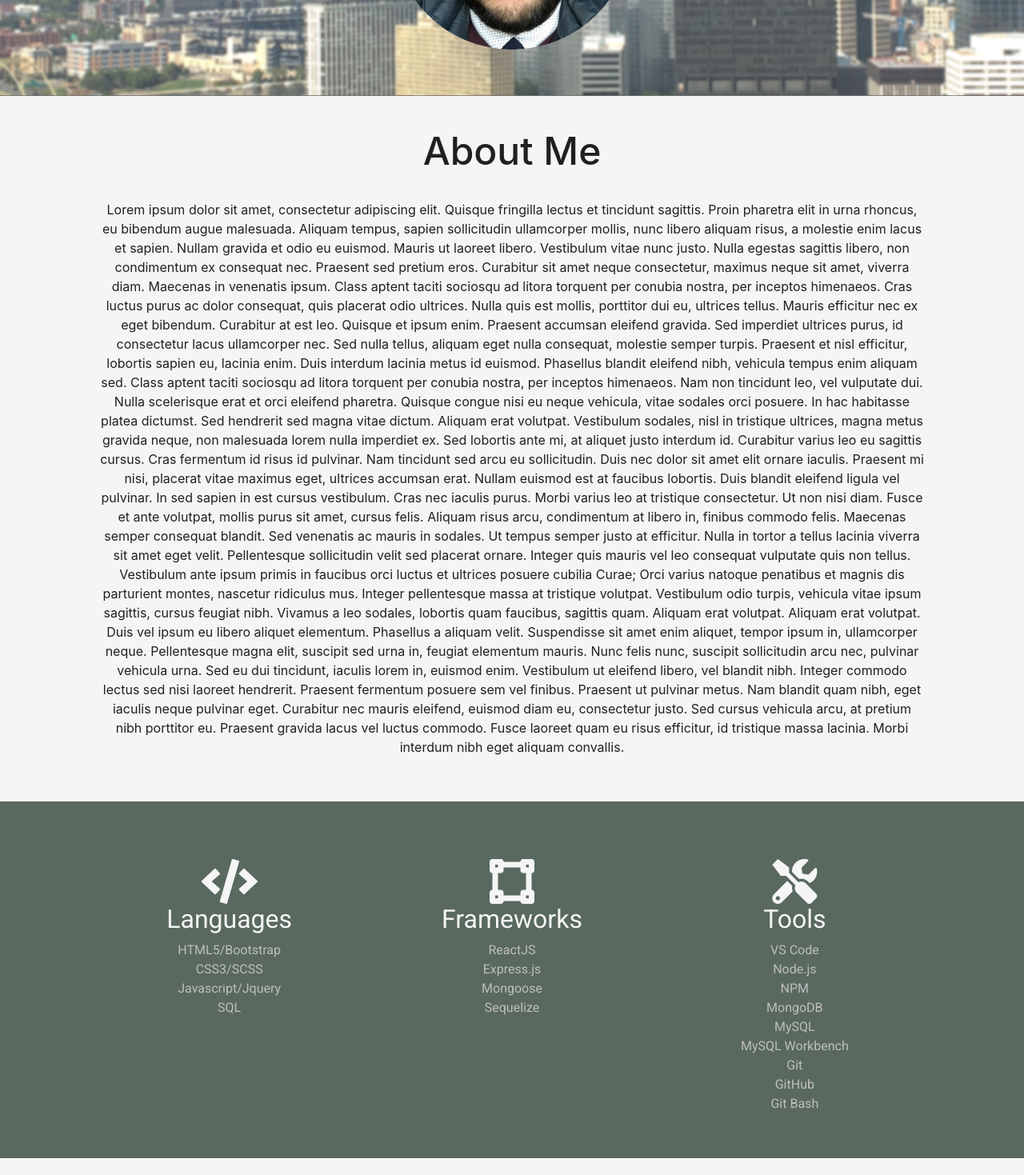
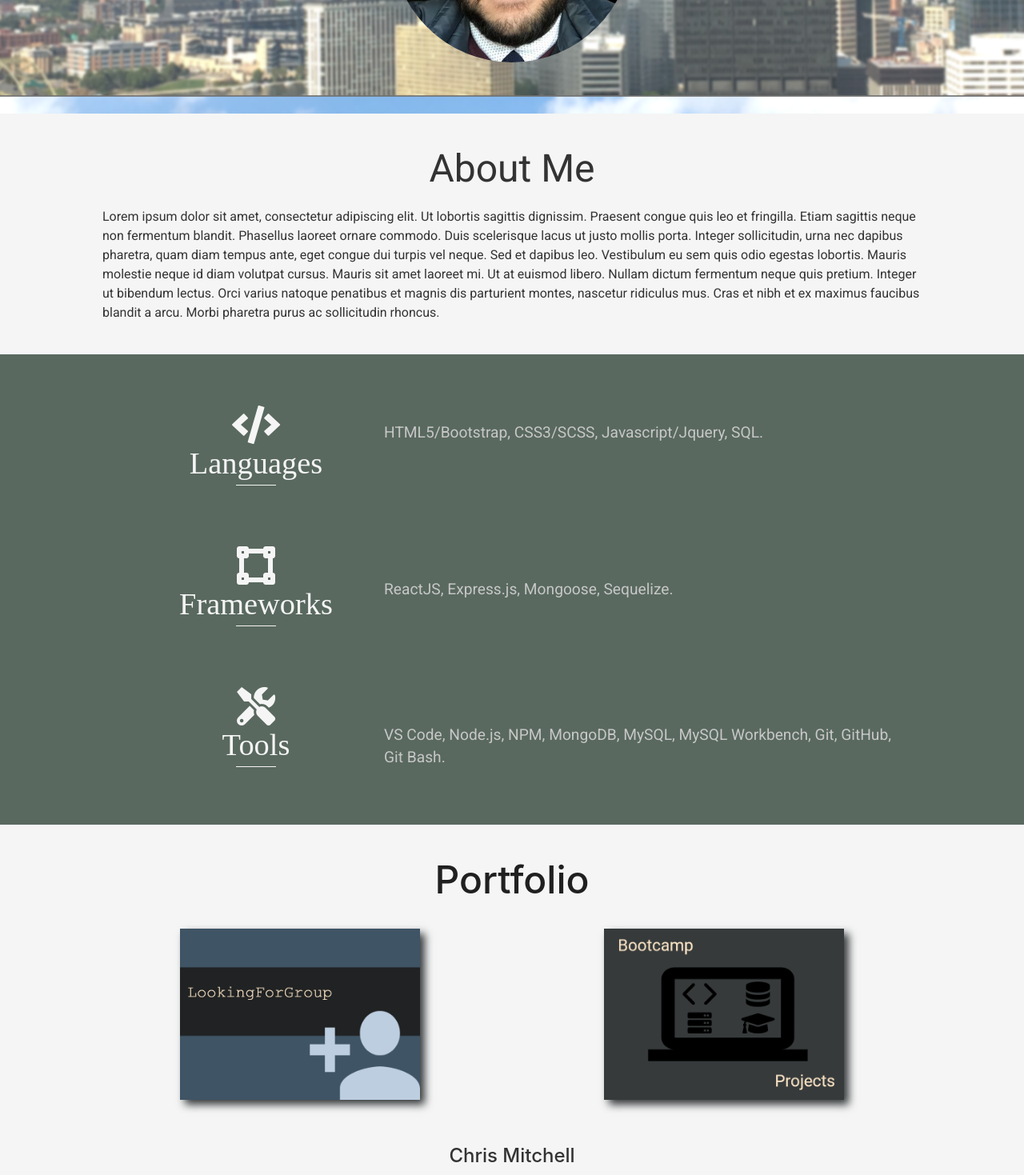
Before and after one commit to clmitchell630/personal-portfolio, a React (Create React App) app in the folder client/: page / in a window 1280 px wide. Shown: the part 680-2149 px from the top of the page at 80% size. Built offline with nearby package versions, Linux system fonts and the light colour scheme; a web font is replaced by a local one.

Commit message:
reformatted: nav, header, about, and tech sections to be responsive

```diff
--- a/client/src/components/About/about.scss
+++ b/client/src/components/About/about.scss
@@ -0,0 +1,20 @@
+@import url(https://fonts.googleapis.com/css?family=Roboto&display=swap);
+
+.about-style {
+  //element container
+  width: 100%;
+  min-height: 30vh;
+  background-color: #f5f5f5;
+  //text style
+  font-family: "Roboto", sans-serif;
+  h2 {
+    margin: 0;
+    padding: 5vh 0 2.5vh 0;
+    text-align: center;
+  }
+
+  p {
+    margin: 0;
+    padding: 0 10vw 5vh 10vw;
+  }
+}
--- a/client/src/components/About/index.js
+++ b/client/src/components/About/index.js
@@ -1,22 +1,16 @@
 import React from "react";
-import { render } from "react-dom";
+
+import "./about.scss";
 
 function About() {
     return (
-        <div>
+        <section className="about-style">
+            <h2>About Me</h2>
             <p>
-                Lorem ipsum dolor sit amet, consectetur adipiscing elit. Quisque fringilla lectus et tincidunt sagittis. Proin pharetra elit in urna rhoncus, eu bibendum augue malesuada. Aliquam tempus, sapien sollicitudin ullamcorper mollis, nunc libero aliquam risus, a molestie enim lacus et sapien. Nullam gravida et odio eu euismod. Mauris ut laoreet libero. Vestibulum vitae nunc justo. Nulla egestas sagittis libero, non condimentum ex consequat nec. Praesent sed pretium eros. Curabitur sit amet neque consectetur, maximus neque sit amet, viverra diam. Maecenas in venenatis ipsum. Class aptent taciti sociosqu ad litora torquent per conubia nostra, per inceptos himenaeos. Cras luctus purus ac dolor consequat, quis placerat odio ultrices. Nulla quis est mollis, porttitor dui eu, ultrices tellus. Mauris efficitur nec ex eget bibendum.
-
-    Curabitur at est leo. Quisque et ipsum enim. Praesent accumsan eleifend gravida. Sed imperdiet ultrices purus, id consectetur lacus ullamcorper nec. Sed nulla tellus, aliquam eget nulla consequat, molestie semper turpis. Praesent et nisl efficitur, lobortis sapien eu, lacinia enim. Duis interdum lacinia metus id euismod. Phasellus blandit eleifend nibh, vehicula tempus enim aliquam sed. Class aptent taciti sociosqu ad litora torquent per conubia nostra, per inceptos himenaeos. Nam non tincidunt leo, vel vulputate dui. Nulla scelerisque erat et orci eleifend pharetra. Quisque congue nisi eu neque vehicula, vitae sodales orci posuere. In hac habitasse platea dictumst. Sed hendrerit sed magna vitae dictum. Aliquam erat volutpat. Vestibulum sodales, nisl in tristique ultrices, magna metus gravida neque, non malesuada lorem nulla imperdiet ex.
-
-    Sed lobortis ante mi, at aliquet justo interdum id. Curabitur varius leo eu sagittis cursus. Cras fermentum id risus id pulvinar. Nam tincidunt sed arcu eu sollicitudin. Duis nec dolor sit amet elit ornare iaculis. Praesent mi nisi, placerat vitae maximus eget, ultrices accumsan erat. Nullam euismod est at faucibus lobortis. Duis blandit eleifend ligula vel pulvinar. In sed sapien in est cursus vestibulum. Cras nec iaculis purus. Morbi varius leo at tristique consectetur. Ut non nisi diam. Fusce et ante volutpat, mollis purus sit amet, cursus felis. Aliquam risus arcu, condimentum at libero in, finibus commodo felis. Maecenas semper consequat blandit.
-
-    Sed venenatis ac mauris in sodales. Ut tempus semper justo at efficitur. Nulla in tortor a tellus lacinia viverra sit amet eget velit. Pellentesque sollicitudin velit sed placerat ornare. Integer quis mauris vel leo consequat vulputate quis non tellus. Vestibulum ante ipsum primis in faucibus orci luctus et ultrices posuere cubilia Curae; Orci varius natoque penatibus et magnis dis parturient montes, nascetur ridiculus mus. Integer pellentesque massa at tristique volutpat. Vestibulum odio turpis, vehicula vitae ipsum sagittis, cursus feugiat nibh. Vivamus a leo sodales, lobortis quam faucibus, sagittis quam. Aliquam erat volutpat. Aliquam erat volutpat. Duis vel ipsum eu libero aliquet elementum.
-
-    Phasellus a aliquam velit. Suspendisse sit amet enim aliquet, tempor ipsum in, ullamcorper neque. Pellentesque magna elit, suscipit sed urna in, feugiat elementum mauris. Nunc felis nunc, suscipit sollicitudin arcu nec, pulvinar vehicula urna. Sed eu dui tincidunt, iaculis lorem in, euismod enim. Vestibulum ut eleifend libero, vel blandit nibh. Integer commodo lectus sed nisi laoreet hendrerit. Praesent fermentum posuere sem vel finibus. Praesent ut pulvinar metus. Nam blandit quam nibh, eget iaculis neque pulvinar eget. Curabitur nec mauris eleifend, euismod diam eu, consectetur justo. Sed cursus vehicula arcu, at pretium nibh porttitor eu. Praesent gravida lacus vel luctus commodo. Fusce laoreet quam eu risus efficitur, id tristique massa lacinia. Morbi interdum nibh eget aliquam convallis.
+                Lorem ipsum dolor sit amet, consectetur adipiscing elit. Ut lobortis sagittis dignissim. Praesent congue quis leo et fringilla. Etiam sagittis neque non fermentum blandit. Phasellus laoreet ornare commodo. Duis scelerisque lacus ut justo mollis porta. Integer sollicitudin, urna nec dapibus pharetra, quam diam tempus ante, eget congue dui turpis vel neque. Sed et dapibus leo. Vestibulum eu sem quis odio egestas lobortis. Mauris molestie neque id diam volutpat cursus. Mauris sit amet laoreet mi. Ut at euismod libero. Nullam dictum fermentum neque quis pretium. Integer ut bibendum lectus. Orci varius natoque penatibus et magnis dis parturient montes, nascetur ridiculus mus. Cras et nibh et ex maximus faucibus blandit a arcu. Morbi pharetra purus ac sollicitudin rhoncus.
             </p>
-        </div>
-    )
+        </section>
+    );
 }
 
 export default About;
--- a/client/src/components/Jumbotron/index.js
+++ b/client/src/components/Jumbotron/index.js
@@ -1,9 +1,9 @@
 import React from "react";
 import "./jumbotron.css";
 
-export function Jumbotron({ fluid, size, background, children }) {
+export function Jumbotron({ fluid, children }) {
     return (
-        <div className={`jumbotron ${fluid ? "jumbotron-fluid" : ""} jumbo-height-${size} jumbo-back-${background} margin-override`}>
+        <div className={`jumbotron ${fluid ? "jumbotron-fluid" : ""} jumbo-height jumbo-back margin-override`}>
             {children}
         </div>
     );
--- a/client/src/components/PortfolioLinks/index.js
+++ b/client/src/components/PortfolioLinks/index.js
@@ -3,7 +3,7 @@ import { Link } from "react-router-dom";
 
 import { Container, Row, Col } from "../Grid";
 
-import "./portlinks.css";
+import "./portlinks.scss";
 import lfg from "../../utils/img/lfg.png";
 import bcp from "../../utils/img/bcp.png";
 
--- a/client/src/components/PortfolioLinks/portlinks.css
+++ b/client/src/components/PortfolioLinks/portlinks.scss
@@ -1,7 +1,7 @@
 
 .image-style {
   width: 300px;
-  box-shadow: 2px 8px 6px #363a3b;
+  box-shadow: 6px 6px 10px #363a3b;
 	opacity: 1;
 	-webkit-transition: .3s ease-in-out;
 	transition: .3s ease-in-out;
--- a/client/src/components/Tech/index.js
+++ b/client/src/components/Tech/index.js
@@ -1,49 +1,30 @@
 import React from "react";
+
 import "./tech.scss";
-import { Row, Col } from "../Grid";
 
 function Tech() {
     return (
-        <div className="tech-style">
-            <Row>
-                <Col size="4">
-                    <i class="fas fa-code"></i>
-                    <h3>Languages</h3>
-                    <ul className="list-unstyled">
-                        <li>HTML5/Bootstrap</li>
-                        <li>CSS3/SCSS</li>
-                        <li>Javascript/Jquery</li>
-                        <li>SQL</li>
-                    </ul>
-                </Col>
-                <Col size="4">
-                    <i class="fas fa-vector-square"></i>
-                    <h3>Frameworks</h3>
-                    <ul className="list-unstyled">
-                        <li>ReactJS</li>
-                        <li>Express.js</li>
-                        <li>Mongoose</li>
-                        <li>Sequelize</li>
-                    </ul>
-                </Col>
-                <Col size="4">
-                    <i class="fas fa-tools"></i>
-                    <h3>Tools</h3>
-                    <ul className="list-unstyled">
-                        <li>VS Code</li>
-                        <li>Node.js</li>
-                        <li>NPM</li>
-                        <li>MongoDB </li>
-                        <li>MySQL</li>
-                        <li>MySQL Workbench</li>
-                        <li>Git</li>
-                        <li>GitHub</li>
-                        <li>Git Bash</li>
-                    </ul>
-                </Col>
-            </Row>
-        </div>
-    )
+        <section className="tech-style">
+            <i className="fas fa-code a-i">
+                <h3 className="a-h">Languages</h3>
+            </i>
+            <p className="a-l">
+                HTML5/Bootstrap, CSS3/SCSS, Javascript/Jquery, SQL.
+            </p>
+            <i className="fas fa-vector-square b-i">
+                <h3 className="b-h">Frameworks</h3>
+            </i>
+            <p className="b-l">
+                ReactJS, Express.js, Mongoose, Sequelize.
+            </p>
+            <i className="fas fa-tools c-i">
+                <h3 className="c-h">Tools</h3>
+            </i>
+            <p className="c-l">
+                VS Code, Node.js, NPM, MongoDB, MySQL, MySQL Workbench, Git, GitHub, Git Bash.
+            </p>
+        </section>
+    );
 }
 
 export default Tech;
--- a/client/src/components/Tech/tech.scss
+++ b/client/src/components/Tech/tech.scss
@@ -1,14 +1,120 @@
 @import url(https://fonts.googleapis.com/css?family=Roboto&display=swap);
 
 .tech-style {
-    font-family: 'Roboto', sans-serif;
-    i {
-        font-size: 3.5rem;
+  //element container
+  width: 100%;
+  min-height: 30vh;
+  background-color: #59695f;
+  //text style
+  font-family: "Roboto", sans-serif;
+  color: #f5f5f5;
+  text-align: center;
+  i {
+    font-size: 3em;
+  }
+  h3 {
+      font-size: .8em;
+
+      &:after {
+          content: "";
+          display: block;
+          margin: 0 auto;
+          width: 50px;
+          padding-top: 5px;
+          border-bottom: 1px solid #f5f5f5;
+      }
+  }
+  p {
+      font-size: 1.2em;
+      color: #c7c7c7;
+  }
+  //content padding
+  .a-i {
+    padding: 8vh 0 2vh 0;
+  }
+  .a-l,
+  .b-l {
+    margin: 0;
+    padding: 0 10vw;
+  }
+  .b-i,
+  .c-i {
+    padding: 5vh 0 2vh 0;
+  }
+  .c-l {
+    margin: 0;
+    padding: 0 10vw 8vh 10vw;
+  }
+
+  @media (min-width: 960px) {
+    //grid layout
+    display: grid;
+
+    .a-i,
+    .b-i,
+    .c-i {
+      text-align: center;
     }
-    h3 {
-        font-size: 2rem;
+
+    .a-l,
+    .b-l,
+    .c-l {
+      text-align: left;
     }
-    ul {
-        color: #bebebe;
+
+    //element grid
+    grid-template-columns: 1fr 2fr 2fr 2fr 1fr;
+    grid-template-rows: 1fr 1fr 1fr;
+    //children
+    .a-i {
+      grid-row: 1/2;
+      grid-column: 2/3;
+      justify-self: center;
+      align-self: center;
+      padding: 8vh 0 3vh 0;
     }
+
+    .a-l {
+      grid-row: 1/2;
+      grid-column: 3/5;
+      justify-self: start;
+      align-self: center;
+      margin: 0;
+      padding: 2vh 0 2vh 0;
+    }
+
+    .b-i {
+      grid-row: 2/3;
+      grid-column: 2/3;
+      justify-self: center;
+      align-self: center;
+      padding: 3vh 0 3vh 0;
+    }
+
+    .b-l {
+      grid-row: 2/3;
+      grid-column: 3/5;
+      justify-self: start;
+      align-self: center;
+      margin: 0;
+      padding: 2vh 0 2vh 0;
+    }
+
+    .c-i {
+      grid-row: 3/4;
+      grid-column: 2/3;
+      justify-self: center;
+      align-self: center;
+      padding: 3vh 0 8vh 0;
+    }
+
+    .c-l {
+      grid-row: 3/4;
+      grid-column: 3/5;
+      justify-self: start;
+      align-self: center;
+      margin: 0;
+      padding: 2vh 0 2vh 0;
+    }
+  }
 }
--- a/client/src/pages/home.js
+++ b/client/src/pages/home.js
@@ -9,41 +9,15 @@ import PortLinks from "../components/PortfolioLinks";
 import Nav from "../components/Nav";
 import Footer from "../components/Footer";
 
-import headshot from "../utils/img/12-2019_smol_cropped.png";
-
-
 function Home() {
     return (
         <div>
             <Nav />
-
-            <Jumbotron
-                fluid="fluid"
-                size="9"
-                background="5"
-            >
-                <Header
-                    img={headshot}
-                />
+            <Jumbotron fluid="fluid">
+                <Header/>
             </Jumbotron>
-            <ContentBox
-                title="About Me"
-                size="4"
-                color="w"
-                fontcolor="default"
-                align="center"
-                bookmark="about"
-            >
-                <About />
-            </ContentBox>
-            <ContentBox
-                size="4"
-                color="2"
-                fontcolor="white"
-                align="center"
-            >
-                <Tech />
-            </ContentBox>
+            <About />
+            <Tech />
             <ContentBox
                 title="Portfolio"
                 size="5"
```
Also changed, not shown: client/src/components/Header/index.js (+6 -4 lines), client/src/components/Jumbotron/jumbotron.css (+3 -58 lines), client/src/components/Nav/index.js (+4 -11 lines), client/src/components/Nav/nav.scss (+2 -24 lines).
